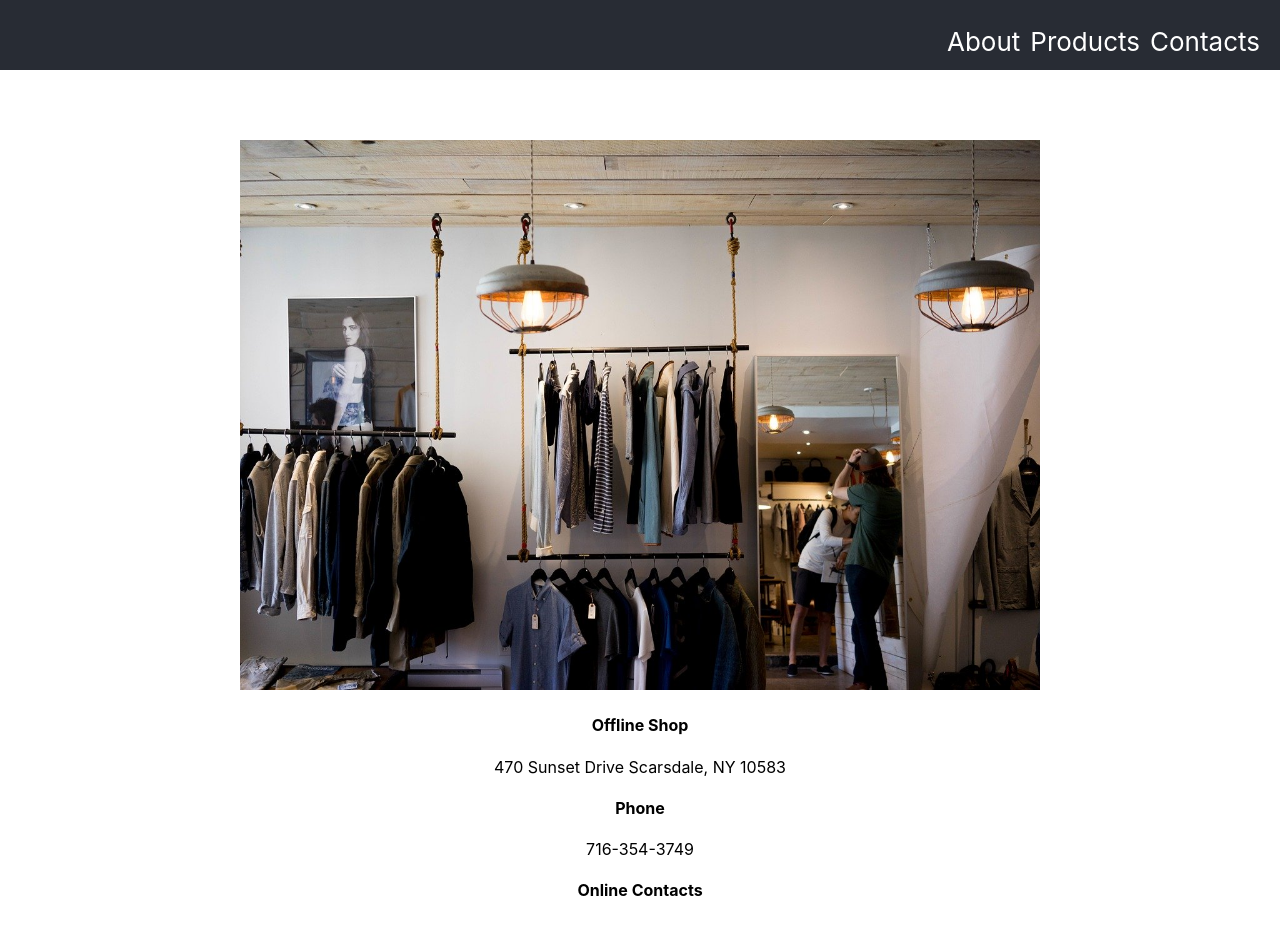
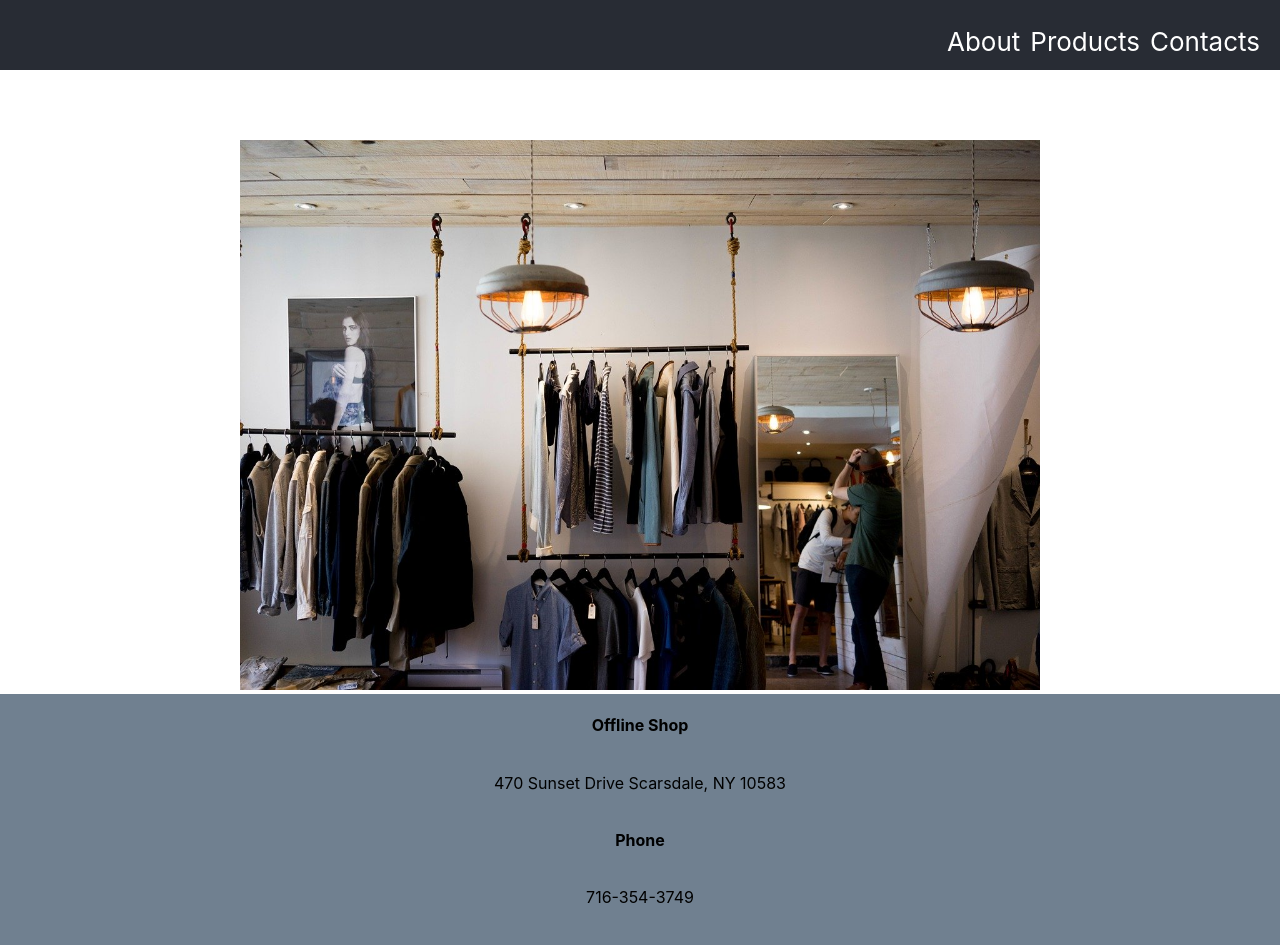
Before and after one commit to woniyoon/react-shopping-page, a React (Create React App) app: page /contacts in a window 1280 px wide. Shown: the top 945 px of the page. Before the commit the page ends 922 px from the top, so only its background shows below. Built offline with nearby package versions, Linux system fonts and the light colour scheme.

Commit message:
Apply css style in Contacts.js

```diff
--- /dev/null
+++ b/src/Screens/Contacts.css
@@ -0,0 +1,6 @@
+.Contacts_container {
+    background-color:slategray;
+    display: flex;
+    flex-direction: column;
+    align-items: space-between;
+}
--- a/src/Screens/Contacts.js
+++ b/src/Screens/Contacts.js
@@ -1,6 +1,6 @@
 import React from 'react';
 import location from '../imgs/contacts_location.jpg';
-
+import './Contacts.css';
 
 function Contacts() {
     return (
@@ -8,7 +8,7 @@ function Contacts() {
             <div style={{ marginTop: "70px" }}>
                 <img src={location} width="800px" height="550px" alt="offline_shop_image" />
             </div>
-            <div style={{ marginTop: "10px" }}>
+            <div className="Contacts_container">
                 <h4>Offline Shop</h4>
                 <p>470 Sunset Drive Scarsdale, NY 10583</p>
                 <h4>Phone</h4>
```
